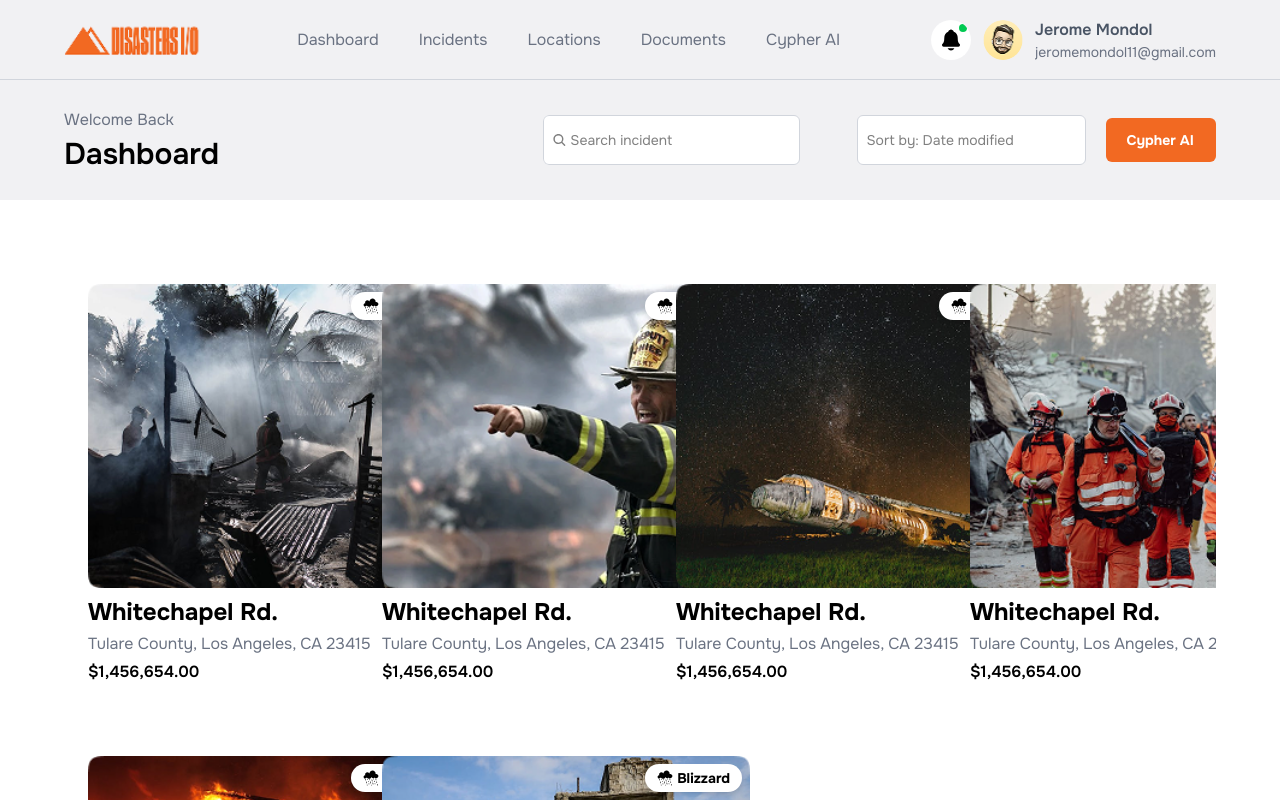
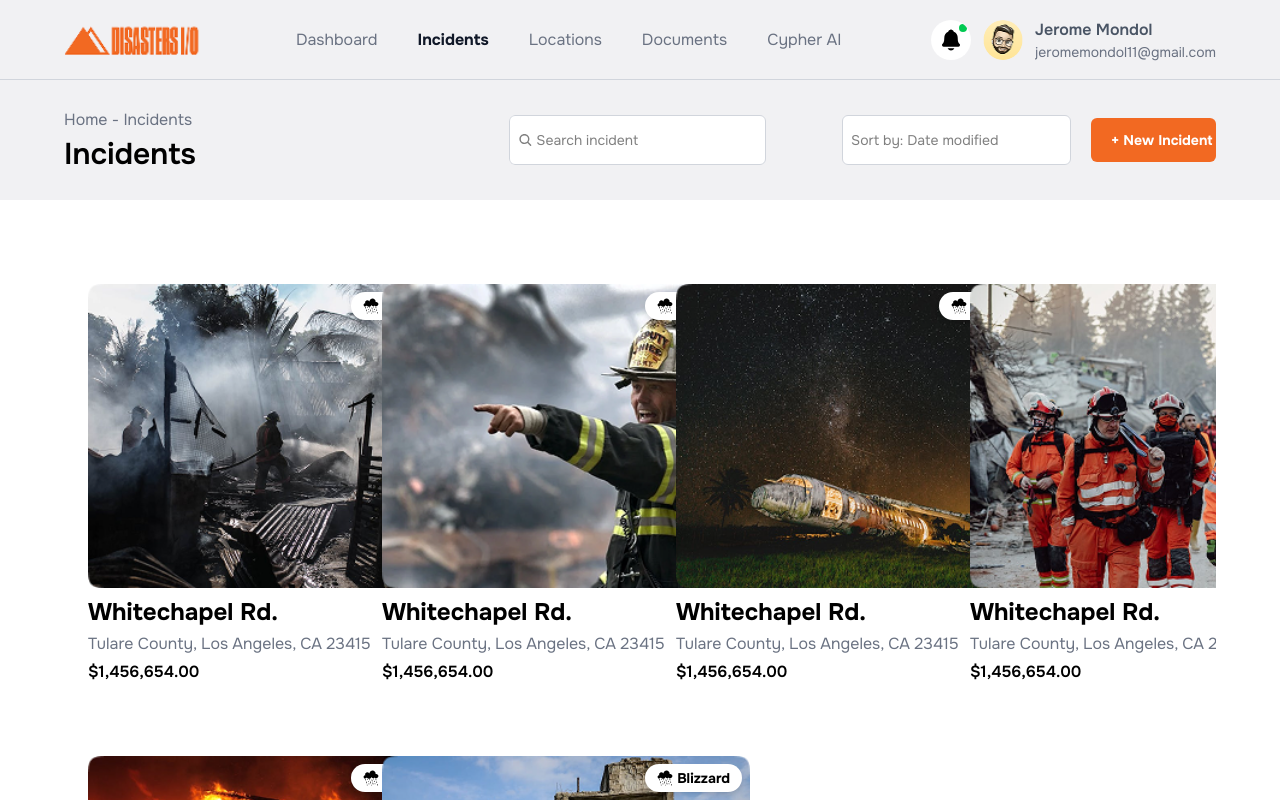
Before and after one commit to Jerome-Mondol/disasters-react, a React (Vite) app: page /incidents in a window 1280 px wide. Built offline with nearby package versions, Linux system fonts and the light colour scheme.

Commit message:
incident page done

```diff
--- a/src/App.jsx
+++ b/src/App.jsx
@@ -1,11 +1,16 @@
 import React from "react";
 import Dashboard from "./components/Dashboard/Dashboard";
+import { BrowserRouter as Router, Routes, Route } from "react-router";
+import Incidents from "./components/Incidents/Incidents";
 
 const App = () => {
   return (
-    <div>
-      <Dashboard />
-    </div>
+    <Router>
+      <Routes>
+        <Route path="/" element={<Dashboard />} />
+        <Route path="/incidents" element={<Incidents />} />
+      </Routes>
+    </Router>
   );
 };
 
--- a/src/components/Dashboard/Navbar.jsx
+++ b/src/components/Dashboard/Navbar.jsx
@@ -1,17 +1,17 @@
 import React, { useState } from "react";
 import { Avatar, Logo } from "../../../public/consts/consts";
 import { IoNotifications, IoMenu, IoClose } from "react-icons/io5";
+import { NavLink } from "react-router-dom"; // Import NavLink
 
 const Navbar = () => {
-
   const [menuOpen, setMenuOpen] = useState(false);
 
   const navItems = [
-    "Dashboard",
-    "Incidents",
-    "Locations",
-    "Documents",
-    "Cypher AI",
+    { name: "Dashboard", path: "/" },
+    { name: "Incidents", path: "/incidents" },
+    { name: "Locations", path: "/locations" },
+    { name: "Documents", path: "/documents" },
+    { name: "Cypher AI", path: "/cypher-ai" },
   ];
 
   const user = {
@@ -39,13 +39,17 @@ const Navbar = () => {
           } navLinks sm:flex flex-col sm:flex-row items-center gap-5 lg:gap-10 absolute sm:static top-16 left-0 w-full sm:w-auto bg-secondary sm:bg-transparent p-5 sm:p-0 shadow-md sm:shadow-none`}
         >
           {navItems.map((item) => (
-            <a
-              href="#"
-              key={item}
-              className="navLink text-gray-500 hover:text-gray-900 transition duration-300"
+            <NavLink
+              to={item.path}
+              key={item.name}
+              className={({ isActive }) =>
+                `navLink text-gray-500 hover:text-gray-900 transition duration-300 ${
+                  isActive ? "text-gray-900 font-bold" : ""
+                }`
+              }
             >
-              {item}
-            </a>
+              {item.name}
+            </NavLink>
           ))}
         </div>
 
--- /dev/null
+++ b/src/components/Incidents/IncidentNavDown.jsx
@@ -0,0 +1,61 @@
+import React, { useState } from "react";
+import { IoSearch, IoMenu, IoClose } from "react-icons/io5";
+
+const NavbarDown = (props) => {
+  const [isMenuOpen, setIsMenuOpen] = useState(false);
+
+  return (
+    <div className="h-30 bg-secondary flex justify-center items-center">
+      <div className="flex justify-between items-center w-[90%] h-full">
+        <div className="flex gap-1 flex-col">
+          <h1 className="text-gray-500 text-sm md:text-base">{props.greet}</h1>
+          <h1 className="font-semibold text-2xl md:text-3xl">
+            {props.component}
+          </h1>
+        </div>
+
+        <div className="md:hidden">
+          <IoMenu
+            size={28}
+            className="cursor-pointer"
+            onClick={() => setIsMenuOpen(!isMenuOpen)}
+          />
+        </div>
+
+        <div
+          className={`flex-col md:flex-row md:flex gap-5 items-center ${isMenuOpen ? "flex" : "hidden"} md:static absolute top-16 right-4 bg-secondary md:bg-transparent p-4 md:p-0 rounded-md shadow-md md:shadow-none z-50`}
+        >
+          <div className="flex justify-between w-full">
+            <div className="input flex items-center gap-1 border border-gray-300 bg-white rounded-md py-3 px-2 w-full md:w-auto">
+              <IoSearch color="gray" />
+              <input
+                type="text"
+                className="placeholder:text-sm outline-none w-full"
+                placeholder="Search incident"
+              />
+            </div>
+
+            {/* Close button */}
+            <IoClose
+              size={28}
+              className="cursor-pointer md:hidden mt-2"
+              onClick={() => setIsMenuOpen(false)}
+            />
+          </div>
+
+          <input
+            type="text"
+            className="placeholder:text-sm outline-none border border-gray-300 pl-2 bg-white rounded-md py-3 w-full md:w-auto"
+            placeholder="Sort by: Date modified"
+          />
+
+          <button className="bg-primary pr-15 px-5 py-3 rounded-md text-white text-sm font-bold cursor-pointer hover:bg-black hover:text-primary transition-all w-full md:w-auto whitespace-nowrap text-center">
+            {props.btn}
+          </button>
+        </div>
+      </div>
+    </div>
+  );
+};
+
+export default NavbarDown;
--- /dev/null
+++ b/src/components/Incidents/Incidents.jsx
@@ -0,0 +1,16 @@
+import React from 'react'
+import Navbar from '../Dashboard/Navbar';
+import IncidentNavDown from '../Dashboard/NavbarDown';
+import CardContainer from '../Dashboard/CardContainer';
+
+const Incidents = () => {
+  return (
+    <div>
+      <Navbar />
+      <IncidentNavDown greet="Home - Incidents" component="Incidents" btn="+ New Incident"/>
+      <CardContainer />
+    </div>
+  )
+}
+
+export default Incidents
```
